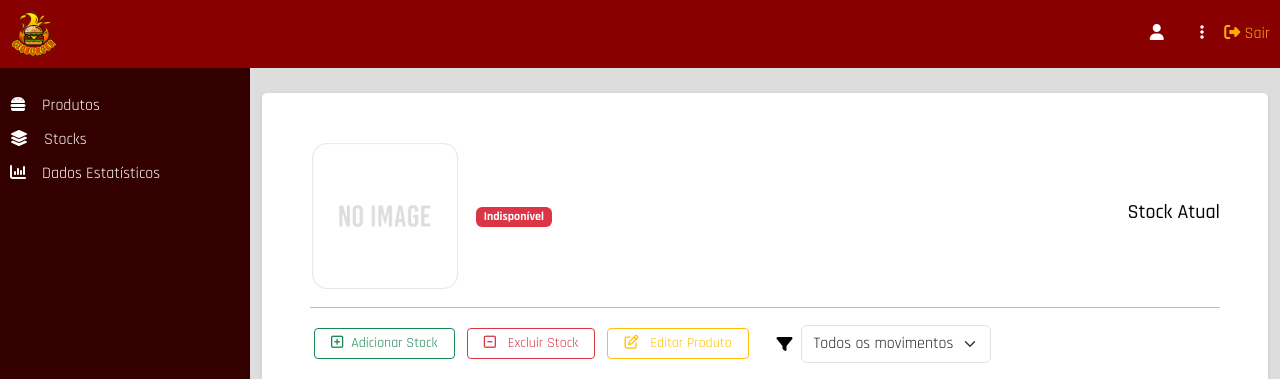
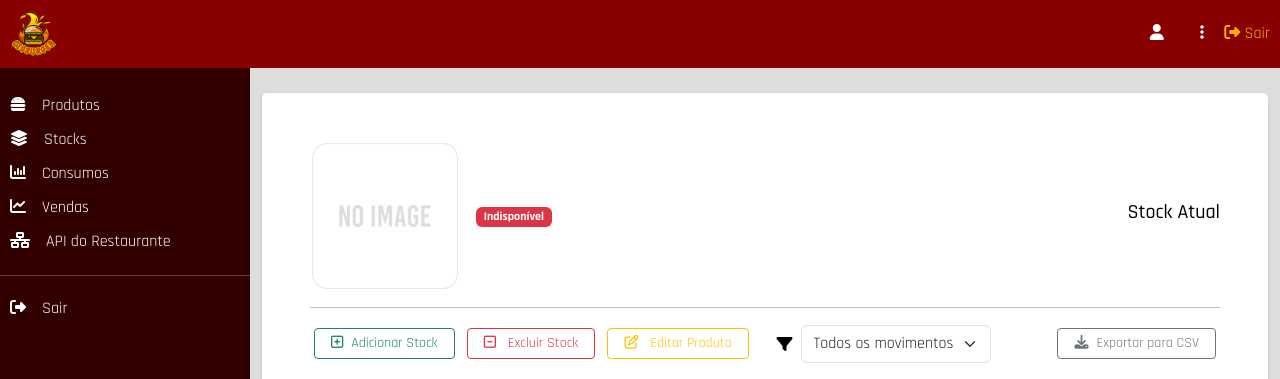
Before and after one commit to salomaopena/cigoffice, a CodeIgniter 4 app: the page made by app/Views/dashboard/stocks/movements.php in a window 1280 px wide. Shown: the top 379 px of the page. Run offline with PHP 8.4 and a stand-in for CodeIgniter, Linux system fonts and the light colour scheme; the template is opened without the code that fills it, so the values that code supplies are empty; some libraries are stand-ins or nearby versions.

Commit message:
Finished stock implementation
Finished stock implementation

```diff
--- a/app/Routes/CigRoutes.php
+++ b/app/Routes/CigRoutes.php
@@ -38,3 +38,4 @@ $routes->get('/stocks/remove/(:alphanum)', 'Stocks::remove/$1');
 $routes->post('/stocks/remove/submit', 'Stocks::submitRemoveStock');
 $routes->get('/stocks/moviments/(:alphanum)', 'Stocks::moviments/$1');
 $routes->get('/stocks/moviments/(:alphanum)/(:alphanum)', 'Stocks::moviments/$1/$2');
+$routes->get('/stocks/export_csv/(:alphanum)', 'Stocks::exportCSV/$1');
--- a/app/Views/dashboard/stocks/movements.php
+++ b/app/Views/dashboard/stocks/movements.php
@@ -61,9 +61,15 @@
                             </optgroup>
                         </select>
                     </div>
+
+                    <div class="col text-end">
+                        <a href="<?=site_url('stocks/export_csv/'.Encrypt($product->id))?>" class="btn btn-sm btn-outline-secondary px-3 m-1"><i class="fa-solid fa-download me-2"></i>Exportar para CSV</a>
+                    </div>
                 </div>
 
             </div>
+
+
 
             <table class="table table-striped table-bordered" id="datatable">
                 <thead class="table-dark">
--- a/app/Views/partials/nav.php
+++ b/app/Views/partials/nav.php
@@ -5,13 +5,10 @@
     <ul class="list-group-flush">
         <li class="list-group-item"><a href="<?= site_url('products') ?>"><i class="fa-solid fa-burger me-3"></i>Produtos</a></li>
         <li class="list-group-item"><a href="<?= site_url('/stocks')?>"><i class="fa-solid fa-layer-group me-3"></i>Stocks</a>
-        </li>
-        <li class="list-group-item"><a href="#"><i class="fa-solid fa-chart-column me-3"></i>Dados
-                Estatísticos</a></li>
-        <!--<li class="list-group-item"><a href="#">Item 4</a></li>
-        <li class="list-group-item"><a href="#">Item 5</a></li>
-        <li class="list-group-item"><a href="#">Item 6</a></li>
-        <li class="list-group-item"><a href="#">Item 7</a></li>
-        <li class="list-group-item"><a href="#">Item 8</a></li>
-        <li class="list-group-item"><a href="#">Item 9</a></li>-->
+    </li>
+    <li class="list-group-item"><a href="#"><i class="fa-solid fa-chart-column me-3"></i>Consumos</a></li>
+    <li class="list-group-item"><a href="#"><i class="fa-solid fa-chart-line me-3"></i>Vendas</a></li>
+        <li class="list-group-item"><a href="#"><i class="fa-solid fa-network-wired me-3"></i>API do Restaurante</a></li>
+        <hr>
+        <li class="list-group-item"><a href="<?=site_url('/auth/logout')?>"><i class="fa-solid fa-right-from-bracket me-3"></i>Sair</a></li>
     </ul>
```
Also changed, not shown: app/Controllers/Stocks.php (+40 -0 lines).
